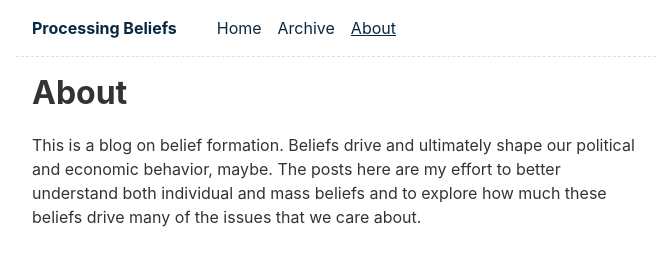
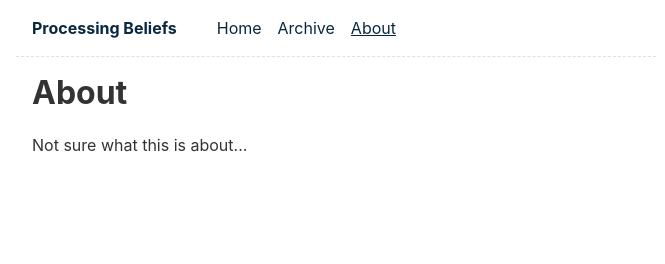
Before and after one commit to tristinb/tristinb.github.io, an Eleventy site: page content/about/index.md in a window 1280 px wide. Shown: the whole page, without its empty margins (304-969 px from the left). Built offline with nearby package versions, Linux system fonts and the light colour scheme; Eleventy itself is replaced by a stand-in of ours; files that its build step writes are made by us from their sources; what eleventy-plugin-mathjax would draw is missing.

Commit message:
changing about

```diff
--- a/content/about/index.md
+++ b/content/about/index.md
@@ -6,4 +6,4 @@ eleventyNavigation:
 ---
 # About
 
-This is a blog on belief formation. Beliefs drive and ultimately shape our political and economic behavior, maybe. The posts here are my effort to better understand both individual and mass beliefs and to explore how much these beliefs drive many of the issues that we care about.
+Not sure what this is about...
```
